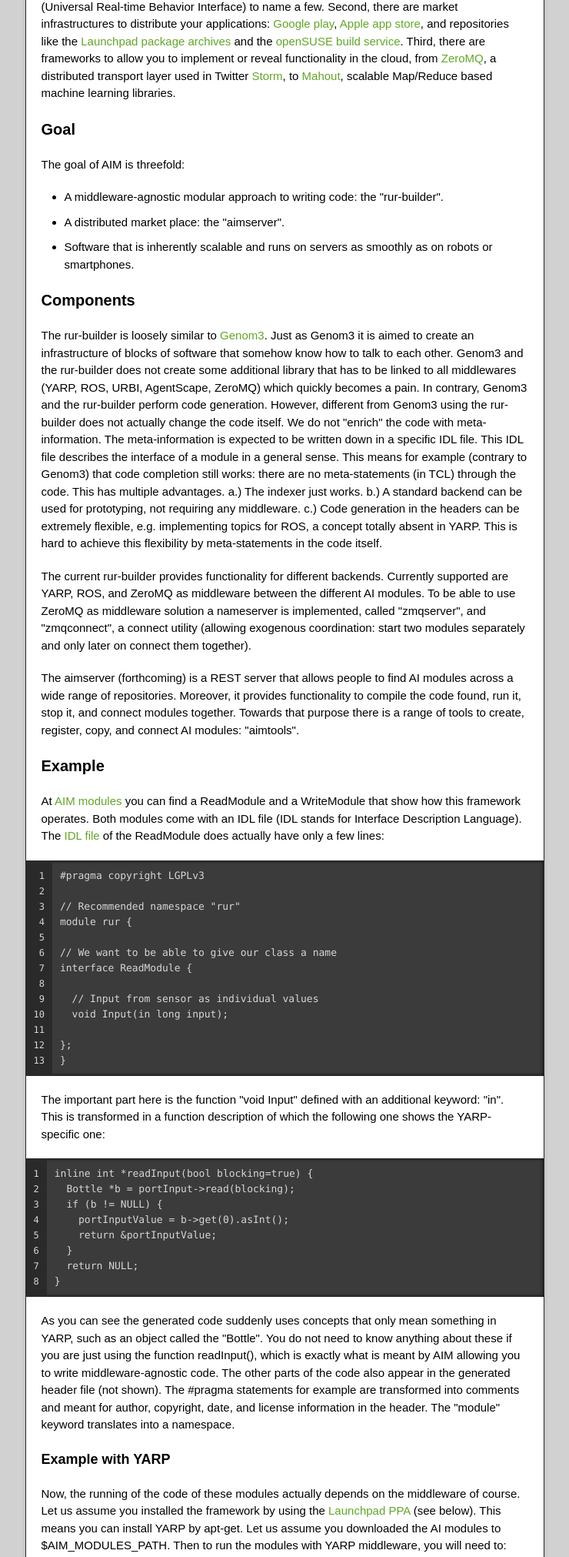
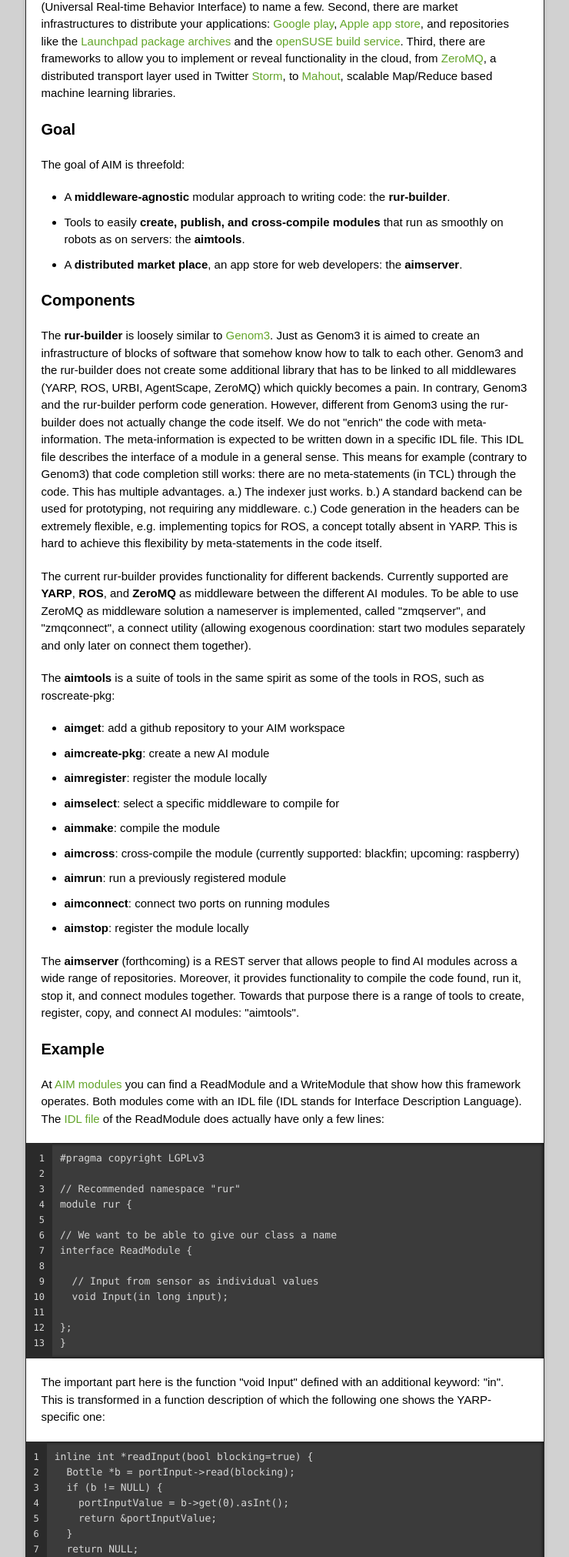
Before and after one commit to dobots/aim, a web app: file index.html in a window 1280 px wide. Shown: the part 442-2465 px from the top of the page at 77% size, without its empty margins (270-1010 px from the left). Run offline with its HTML, style and script files only (its server is not run), Linux system fonts and the light colour scheme; some libraries are stand-ins or nearby versions.

Commit message:
Update AIM website to tell about aimget and aimcross

```diff
--- a/index.html
+++ b/index.html
@@ -46,9 +46,9 @@ AIM stands for Artificial Intelligence Modules, but is much more than that. AIM
 <p>
 The goal of AIM is threefold:
 <ul>
-<li>A <b>middleware-agnostic</b> modular approach to writing code: the "rur-builder".
-<li>A <b>distributed market place</b>: the "aimserver".
-<li>Software that is inherently <b>scalable and runs on servers</b> as smoothly as on robots or smartphones.
+<li>A <b>middleware-agnostic</b> modular approach to writing code: the <b>rur-builder</b>.</li>
+<li>Tools to easily <b>create, publish, and cross-compile modules</b> that run as smoothly on robots as on servers: the <b>aimtools</b>.</li>
+<li>A <b>distributed market place</b>, an app store for web developers: the <b>aimserver</b>.</li>
 </ul>
 
 </p>
@@ -59,6 +59,21 @@ The <b>rur-builder</b> is loosely similar to <a href="http://homepages.laas.fr/m
 
 <p>
 The current rur-builder provides functionality for different backends. Currently supported are <b>YARP</b>, <b>ROS</b>, and <b>ZeroMQ</b> as middleware between the different AI modules. To be able to use ZeroMQ as middleware solution a nameserver is implemented, called "zmqserver", and "zmqconnect", a connect utility (allowing exogenous coordination: start two modules separately and only later on connect them together).
+</p>
+
+<p>
+The <b>aimtools</b> is a suite of tools in the same spirit as some of the tools in ROS, such as roscreate-pkg:
+<ul>
+<li><b>aimget</b>: add a github repository to your AIM workspace</li>
+<li><b>aimcreate-pkg</b>: create a new AI module</li>
+<li><b>aimregister</b>: register the module locally</li>
+<li><b>aimselect</b>: select a specific middleware to compile for</li>
+<li><b>aimmake</b>: compile the module</li>
+<li><b>aimcross</b>: cross-compile the module (currently supported: blackfin; upcoming: raspberry)</li>
+<li><b>aimrun</b>: run a previously registered module</li>
+<li><b>aimconnect</b>: connect two ports on running modules</li>
+<li><b>aimstop</b>: register the module locally</li>
+</ul>
 </p>
 
 <p>
@@ -100,6 +115,37 @@ The important part here is the function "void Input" defined with an additional
 As you can see the generated code suddenly uses concepts that only mean something in YARP, such as an object called the "Bottle". You do not need to know anything about these if you are just using the function readInput(), which is exactly what is meant by AIM allowing you to write middleware-agnostic code. The other parts of the code also appear in the generated header file (not shown). The #pragma statements for example are transformed into comments and meant for author, copyright, date, and license information in the header.  The "module" keyword translates into a namespace.
 </p>
 
+<h4>Get the rur-builder and the aimtools</h4>
+<p>A default repository is available with modules mainly filled from <a href="http://almende.github.com/nets/">NETS</a> comprising computer vision, machine learning, prediction modules. Let us assume here we have a generic Linux version. In case of Ubuntu you can better use the <a href="https://launchpad.net/~dobots/+archive/ppa">Launchpad PPA</a>! With other Linux versions you can manually get the software by:
+</p>
+
+<p><pre><code>mkdir $HOME/aim
+cd $HOME/aim
+git clone https://github.com/mrquincle/rur-builder
+cd rur-builder
+make
+sudo make install
+cd $HOME/aim
+git clone https://github.com/mrquincle/aimtools
+cd aimtools
+make
+sudo make install
+</code></pre></p>
+
+<p>Do this for all subprojects in <a href="https://github.com/mrquincle/aim-bzr">aim-bzr</a> that you want to use.</p> You should now have rur-builder, aimcreate-pkg, etc. installed on your system. Check that typing "rur-builder -h" results in a nice help message for example. Please, notice that you will manually have to install required dependencies (because you did not use the PPA), such as <b>sudo apt-get install omniidl</b> and the several middlewares (such as zeromq, yarp, and ros).
+</p>
+
+<h4>Get some modules</h4>
+
+<p>To download the module repository we use aimget:</p>
+<pre><code>mkdir -p $HOME/workspace/aim
+echo "export AIM_WORKSPACE=$HOME/workspace/aim >> $HOME/.bashrc"
+source $HOME/.bashrc
+aimget dobots ttps://github.com/mrquincle/aim_modules
+cd $AIM_WORKSPACE</code></pre></p>
+
+<p>Choose your workspace where you want of course, but this is how you will get started. Now you have downloaded a bunch of modules that you subsequently can compile and run in different ways.</p>
+
 <h4>Example with YARP</h4>
 
 <p>
@@ -107,14 +153,12 @@ Now, the running of the code of these modules actually depends on the middleware
 </p>
 
 <p><pre><code>sudo apt-get install libyarp libyarp-dev yarp-bin
-cd $AIM_MODULES_PATH/ReadModule
-echo "set(BUILD_YARP on)" > aim/local.cmake
-make
-cd $AIM_MODULES_PATH/WriteModule
-echo "set(BUILD_YARP on)" > aim/local.cmake
-make
 cd $AIM_MODULES_PATH
+aimselect ReadModule yarp
+aimmake ReadModule
 aimregister ReadModule
+aimselect WriteModule yarp
+aimmake WriteModule
 aimregister WriteModule
 # go to a separate shell (Ctrl+Shift T in gnome-terminal)
 yarp server
@@ -138,14 +182,12 @@ Running the code with ZeroMQ instead of YARP is along similar lines. To run the
 
 <p><pre><code>sudo apt-get install libzmq-dev
 sudo apt-get install libjson-spirit-dev
-cd $AIM_MODULES_PATH/ReadModule
-echo "set(BUILD_ZEROMQ on)" > aim/local.cmake
-make
-cd $AIM_MODULES_PATH/WriteModule
-echo "set(BUILD_ZEROMQ on)" > aim/local.cmake
-make
 cd $AIM_MODULES_PATH
+aimselect ReadModule zeromq
+aimmake ReadModule
 aimregister ReadModule  # if not done before
+aimselect WriteModule zeromq
+aimmake WriteModule
 aimregister WriteModule # if not done before
 # go to a separate shell (Ctrl+Shift T in gnome-terminal)
 zmqserver
--- a/stylesheets/stylesheet.css
+++ b/stylesheets/stylesheet.css
@@ -359,6 +359,10 @@ footer .owner p a {
   margin-bottom: 20px;
 }
 
+.markdown-body b {
+  font-weight: bold;
+}
+
 .markdown-body h1,
 .markdown-body h2,
 .markdown-body h3,
```
